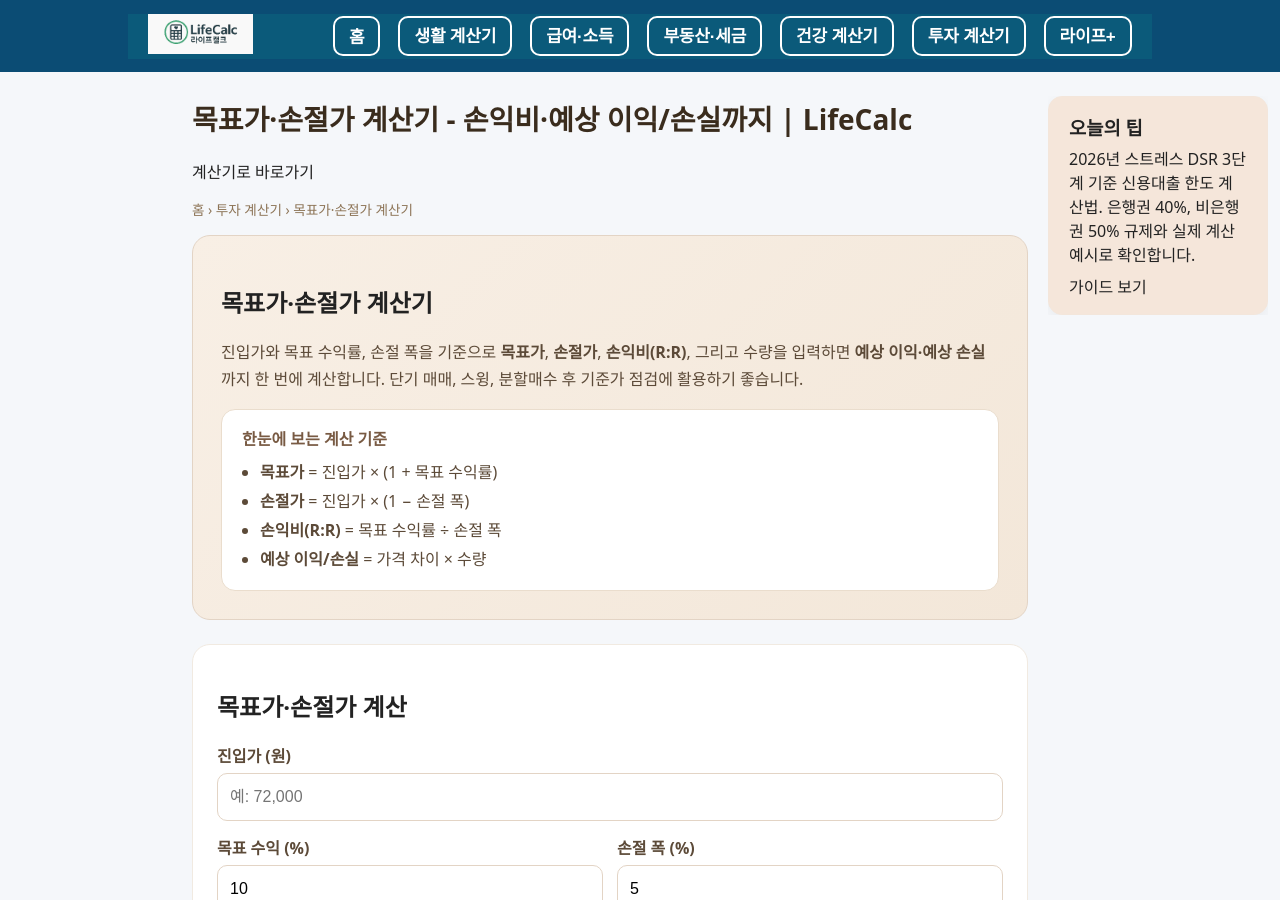
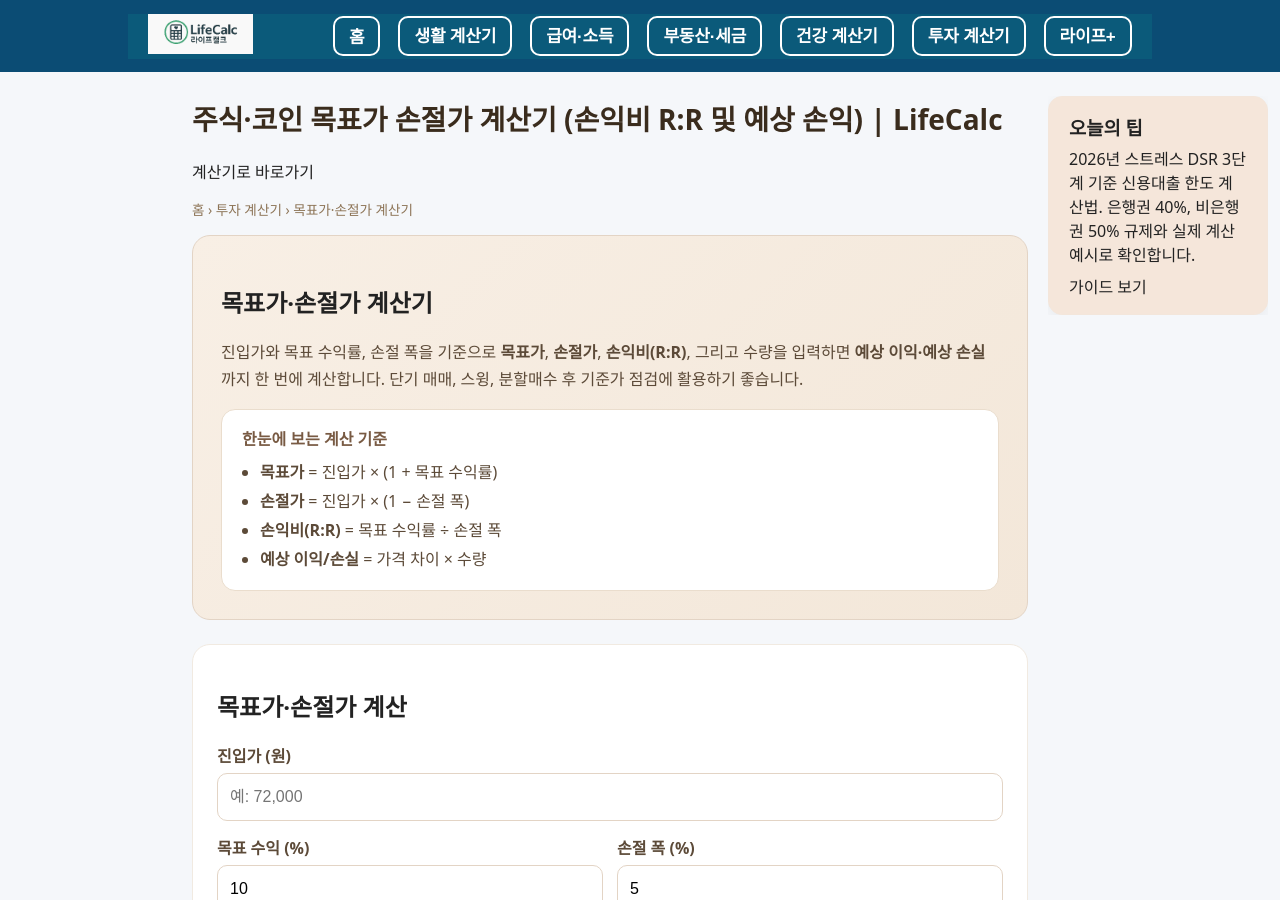
Before and after one commit to khai-lang/LifeCalc, a Jekyll site: the page built from invest/stocks/targets/index.md, in a window 1280 px wide and 900 px high. Built offline with Jekyll 4.4.1, drawn with Linux system fonts in a browser that asks for light colours.

Commit message:
Update index.md

```diff
--- a/invest/stocks/targets/index.md
+++ b/invest/stocks/targets/index.md
@@ -1,6 +1,6 @@
 ---
 layout: "default"
-title: "목표가·손절가 계산기 - 손익비·예상 이익/손실까지 | LifeCalc"
+title: "주식·코인 목표가 손절가 계산기 (손익비 R:R 및 예상 손익) | LifeCalc"
 description: "진입가와 목표 수익률, 손절 폭으로 목표가·손절가·손익비(R:R)를 계산하고, 수량을 입력하면 예상 이익·예상 손실까지 원화로 확인할 수 있습니다."
 permalink: "/invest/stocks/targets/"
 ---
```
